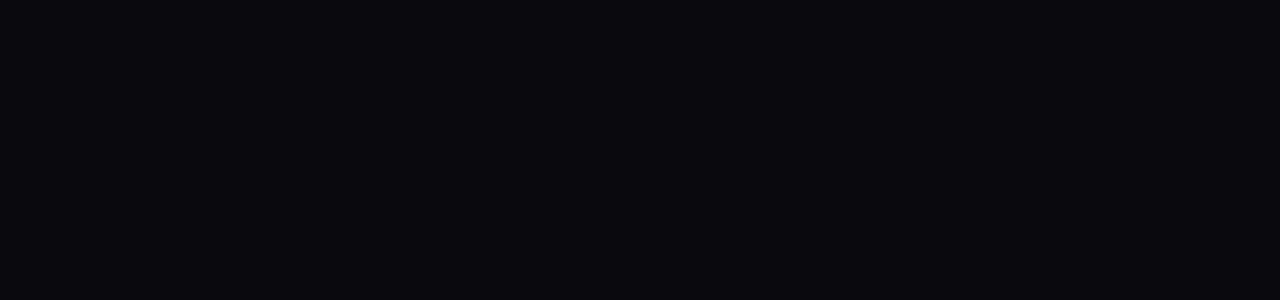
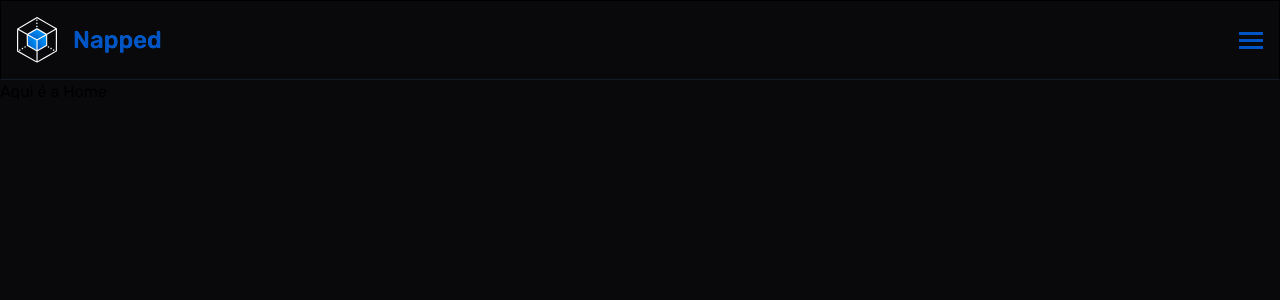
Before and after one commit to murilonicemento/napped, a React (Vite) app: page / in a window 1280 px wide. Before the commit this address had no page. Shown: the top 300 px of the page. Built offline with nearby package versions, Linux system fonts and the light colour scheme.

Commit message:
feat(routes): inclusão de rotas de not found e página inicial

```diff
--- a/src/App.tsx
+++ b/src/App.tsx
@@ -1,5 +1,7 @@
 import { Toaster } from "react-hot-toast";
 import { BrowserRouter, Route, Routes } from "react-router-dom";
+import { Home } from "./pages/Home.tsx";
+import { NotFound } from "./pages/NotFound.jsx";
 import { Register } from "./pages/Register.tsx";
 
 export function App() {
@@ -7,7 +9,9 @@
     <>
       <BrowserRouter>
         <Routes>
+          <Route path="/" element={<Home />} />
           <Route path="/register" element={<Register />} />
+          <Route path="*" element={<NotFound />} />
         </Routes>
       </BrowserRouter>
       <Toaster
```
